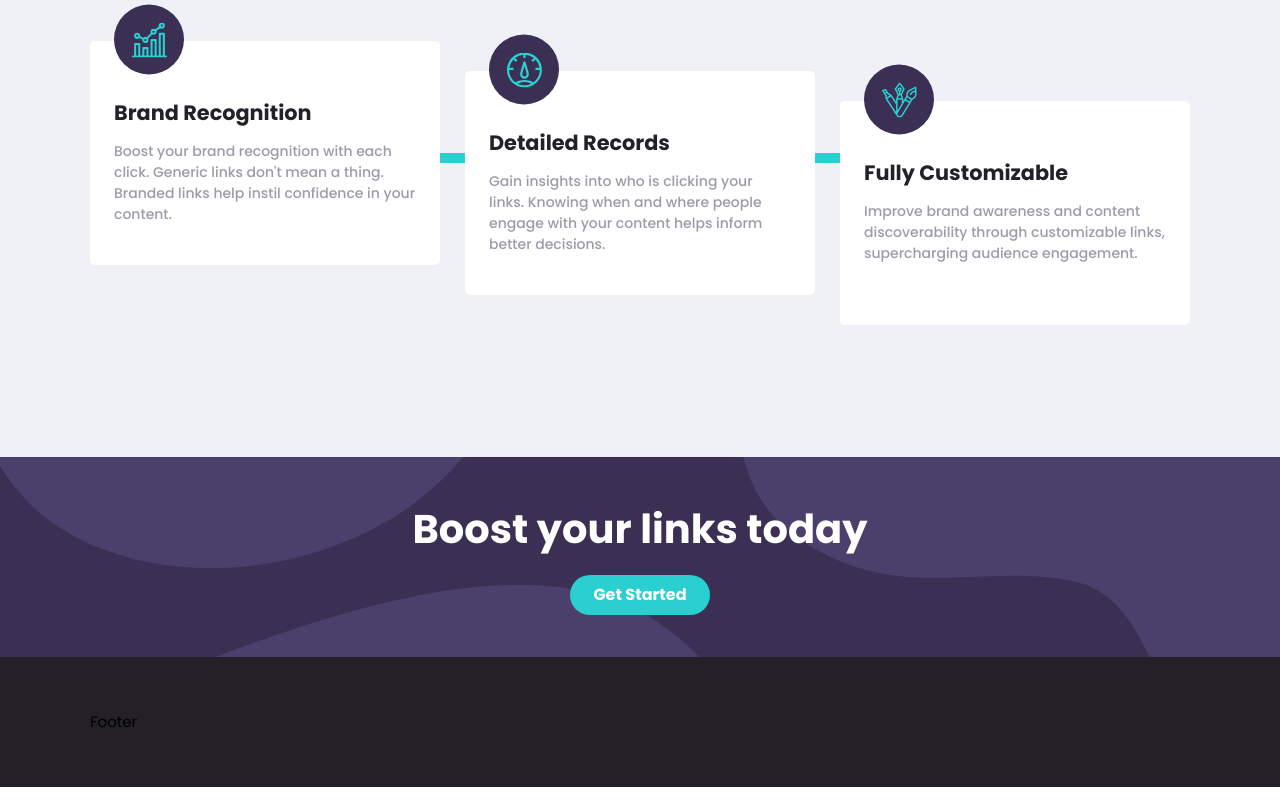
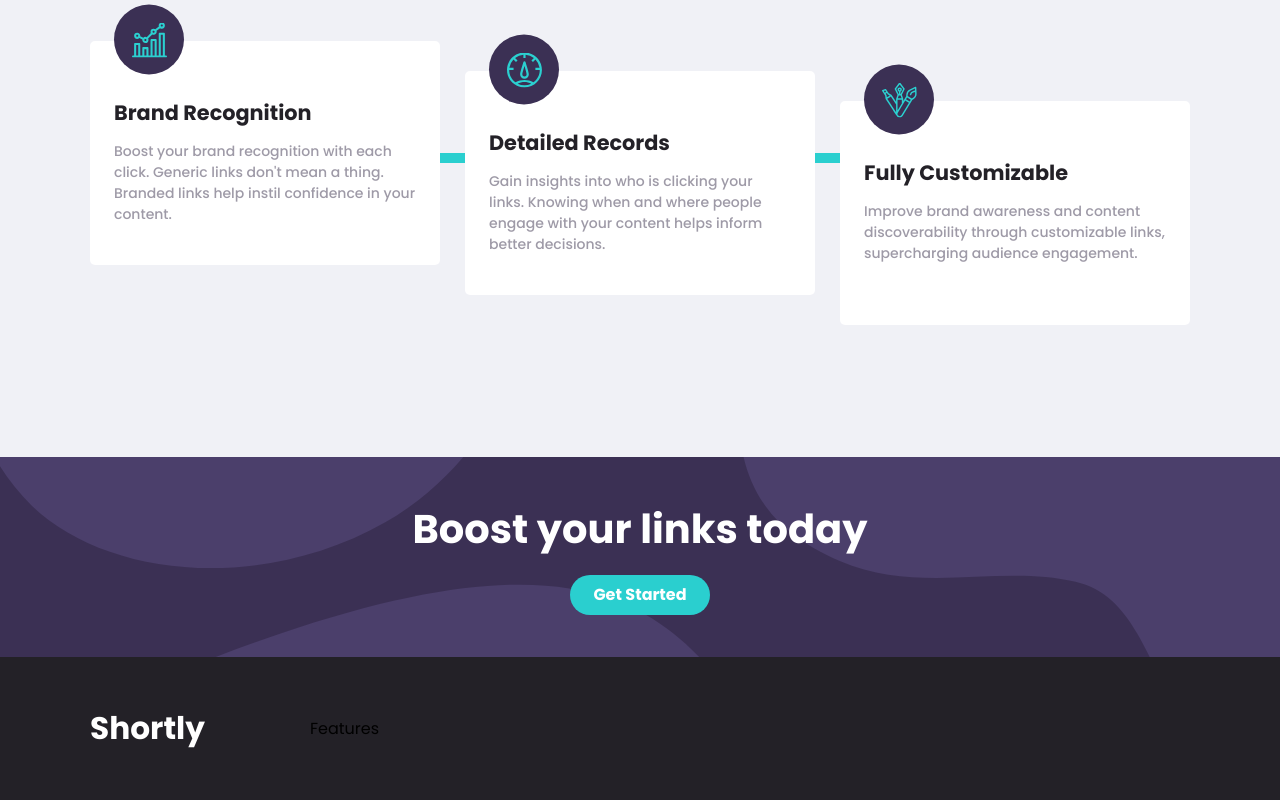
Before and after one commit to IbnDaanis/shortly, a React (Create React App) app: page / in a window 1280 px wide. Shown: the part 1146-1946 px from the top of the page. Built offline with nearby package versions, Linux system fonts and the light colour scheme.

Commit message:
Added logo to footer and Link list container

```diff
--- a/src/containers/Footer/Footer.jsx
+++ b/src/containers/Footer/Footer.jsx
@@ -1,11 +1,26 @@
 import React from 'react'
-import { Container } from '../../components/Header/HeaderStyles'
-import { Background, FooterContainer } from './FooterStyles'
+import {
+  Background,
+  FooterContainer,
+  Container,
+  LinksContainer,
+  LinksList,
+  Logo,
+} from './FooterStyles'
 
 const Footer = () => {
   return (
     <FooterContainer>
-      <Container>Footer</Container>
+      <Container>
+        <Logo>
+          <h2>Shortly</h2>
+        </Logo>
+        <LinksContainer>
+          <LinksList>
+            <li>Features</li>
+          </LinksList>
+        </LinksContainer>
+      </Container>
       <Background />
     </FooterContainer>
   )
--- a/src/containers/Footer/FooterStyles.jsx
+++ b/src/containers/Footer/FooterStyles.jsx
@@ -8,9 +8,29 @@ export const FooterContainer = styled.footer`
 `
 
 export const Container = styled.div`
-  margin: 180px auto 0;
+  margin: 0 auto;
+  padding: 3rem 0;
   width: 1100px;
   max-width: 90%;
+  display: grid;
+  grid-template-columns: repeat(5, 1fr);
+  align-items: center;
+`
+
+export const Logo = styled.div`
+  color: white;
+  font-size: 1.3rem;
+`
+
+export const LinksContainer = styled.div`
+  display: flex;
+  justify-content: space-between;
+`
+
+export const LinksList = styled.ul`
+  display: flex;
+  list-style: none;
+  flex-direction: column;
 `
 
 export const Background = styled.div`
```
